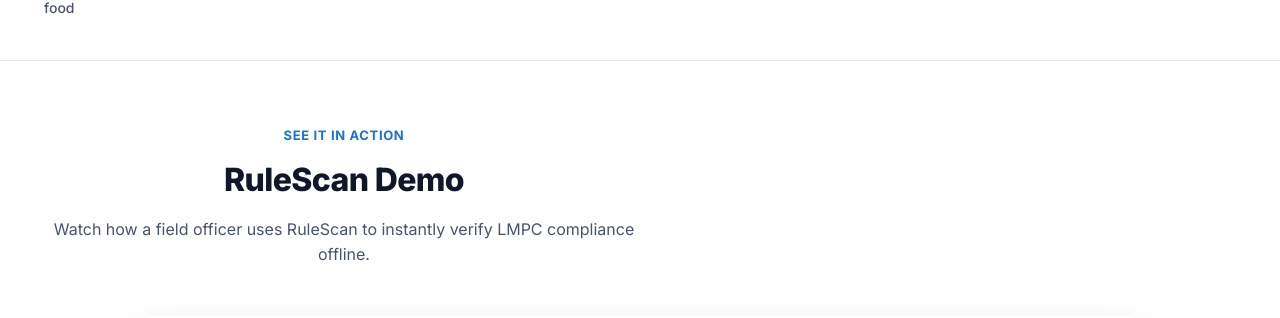
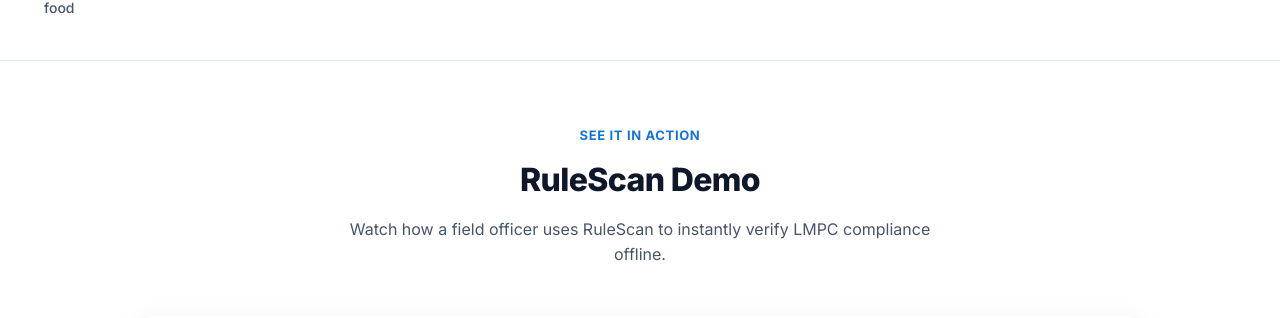
Before and after one commit to Purjeet979/SIH, a Next.js app in the folder web/: page / in a window 1280 px wide. Shown: the part 976-1294 px from the top of the page. Built offline with nearby package versions, Linux system fonts and the light colour scheme; no server answers; grey boxes are pictures that could not be loaded.

Commit message:
Center align demo video section text

```diff
--- a/web/src/app/page.js
+++ b/web/src/app/page.js
@@ -216,7 +216,7 @@
       {/* DEMO VIDEO SECTION */}
       <section id="demo" style={{ padding: '4rem 0', background: 'var(--bg-card)' }}>
         <div className="wrap" style={{ textAlign: 'center' }}>
-          <div className="section-head">
+          <div className="section-head" style={{ margin: '0 auto 48px' }}>
             <div className="eyebrow">See it in action</div>
             <h2>RuleScan Demo</h2>
             <p>Watch how a field officer uses RuleScan to instantly verify LMPC compliance offline.</p>
@@ -225,7 +225,7 @@
             {/* REPLACE THE SRC URL BELOW WITH YOUR ACTUAL YOUTUBE EMBED LINK */}
             <iframe
               style={{ position: 'absolute', top: 0, left: 0, width: '100%', height: '100%' }}
-              src="https://www.youtube.com/embed/YOUR_VIDEO_ID_HERE"
+              src="https://www.youtube.com/embed/fyHWOhiEd2U"
               title="RuleScan Demo Video"
               frameBorder="0"
               allow="accelerometer; autoplay; clipboard-write; encrypted-media; gyroscope; picture-in-picture; web-share"
```
